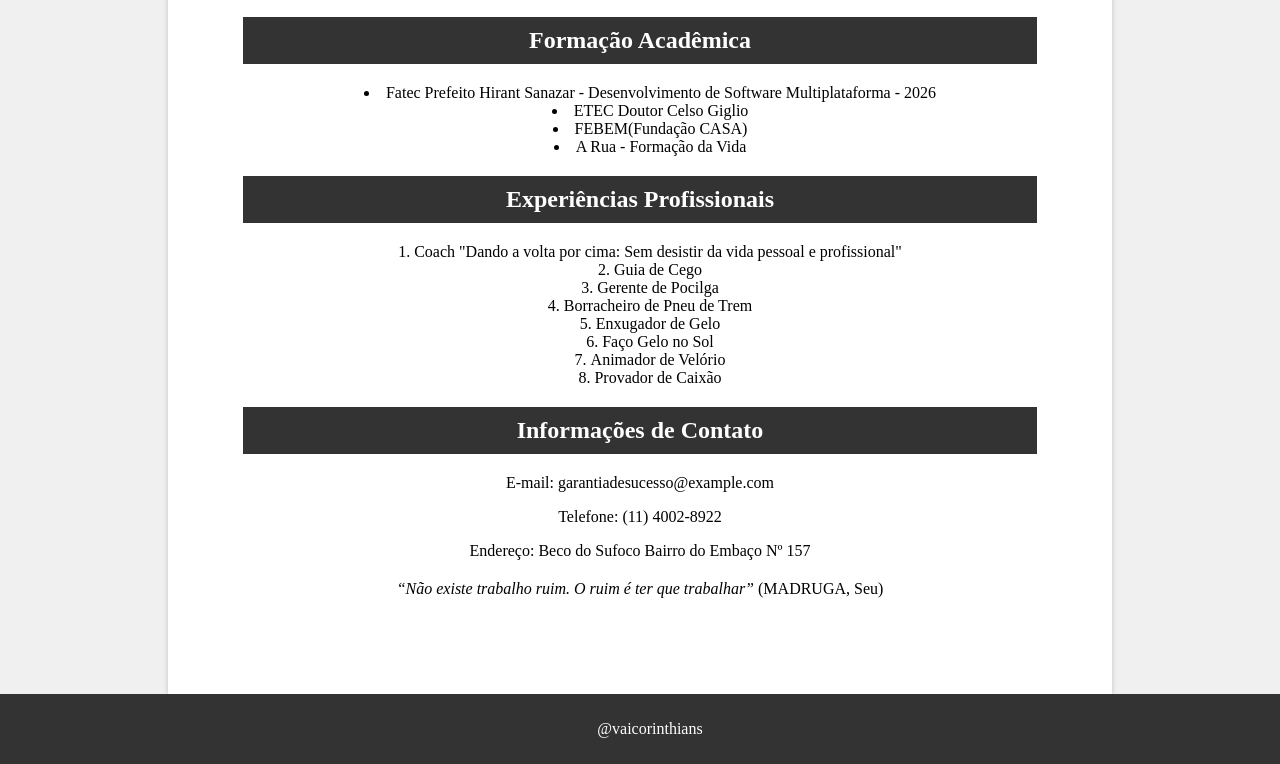
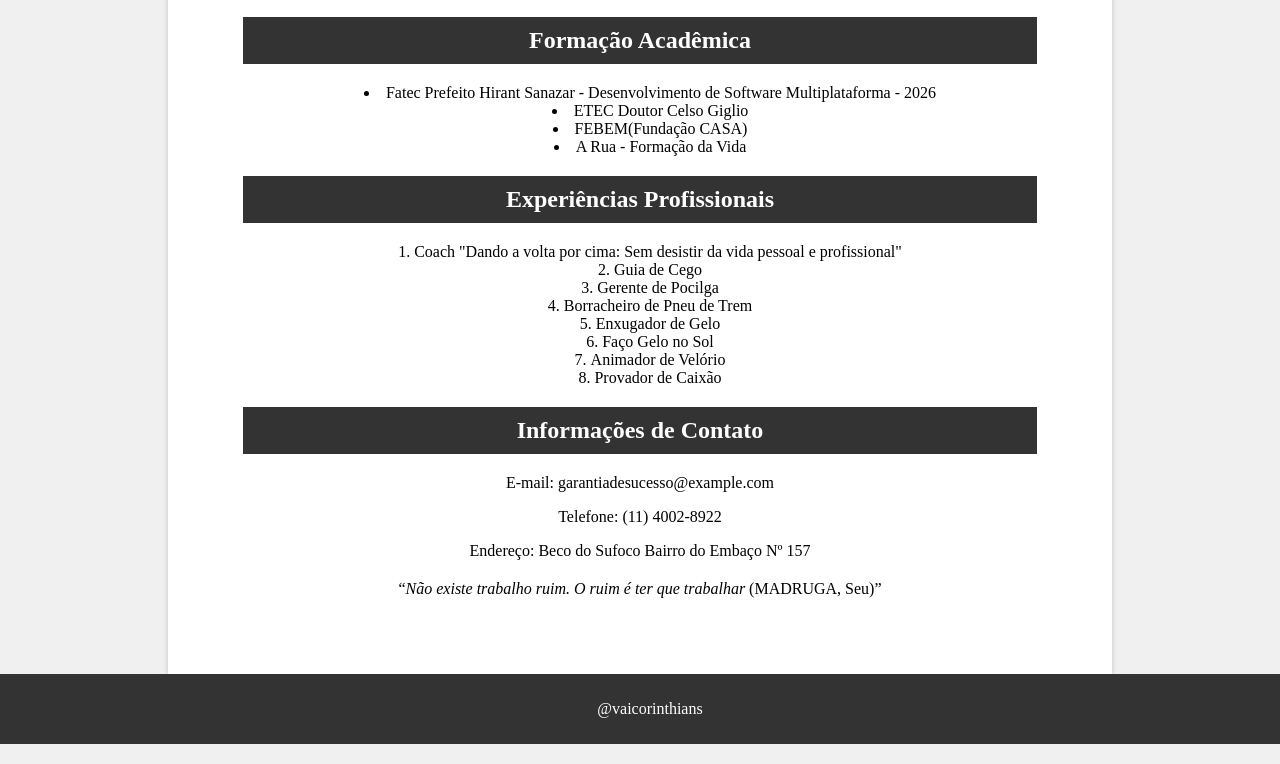
Before and after one commit to DaviRibeiro1/projeto-site, a plain HTML site: page index.html in a window 1280 px wide. Shown: the part 463-1227 px from the top of the page. Drawn offline with Linux system fonts and the light colour scheme; files that its build step writes are made by us from their sources; files whose address does not match are found by name.

Commit message:
Alterei alguns erros na citação
Removi a tag <p>, e acertei o fechamento da tag <i>

```diff
--- a/index.html
+++ b/index.html
@@ -57,9 +57,9 @@
             <p>Telefone: (11) 4002-8922</p>
             <p>Endereço: Beco do Sufoco Bairro do Embaço Nº 157</p>
         </section>
-        <section class="resume-content">
-            <p><i><q>Não existe trabalho ruim. O ruim é ter que trabalhar</i></q> (MADRUGA, Seu)</p>
-        </section>
+        <div class="resume-content">
+            <q><i>Não existe trabalho ruim. O ruim é ter que trabalhar</i> (MADRUGA, Seu)</q>
+        </div>
     </div>
     <footer>
         <p>@vaicorinthians</p>
```
